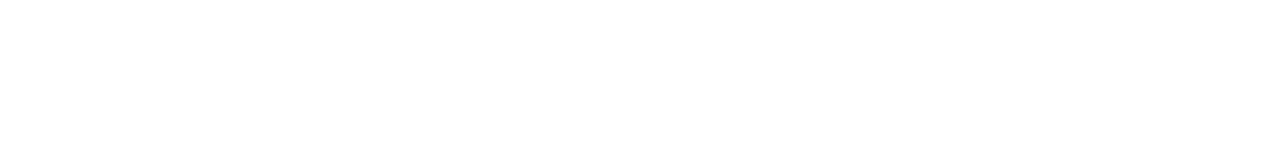
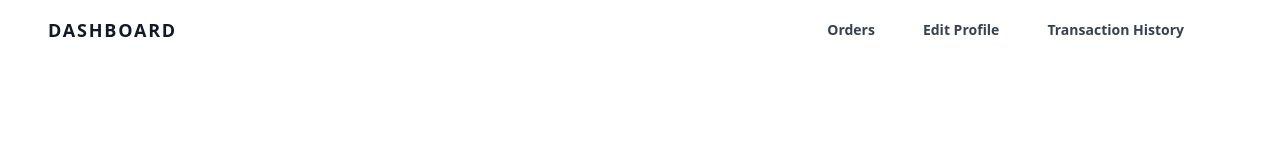
Before and after one commit to 17Akshar/HACKATHON-23, a website: page GROCERY SITE/grocery.html in a window 1280 px wide. Drawn offline with nearby package versions, Linux system fonts and the light colour scheme.

Commit message:
GROCERY SITE UPDATED

```diff
--- a/GROCERY SITE/grocery.html
+++ b/GROCERY SITE/grocery.html
@@ -1,11 +1,43 @@
+<!-- component -->
 <!DOCTYPE html>
 <html lang="en">
 <head>
-  <meta charset="UTF-8">
-  <meta http-equiv="X-UA-Compatible" content="IE=edge">
-  <meta name="viewport" content="width=device-width, initial-scale=1.0">
-  <title>GROCERY MANAGEMENT</title>
+    <meta charset="UTF-8">
+    <meta http-equiv="X-UA-Compatible" content="IE=edge">
+    <meta name="viewport" content="width=device-width, initial-scale=1.0">
+    <script src="https://cdn.tailwindcss.com"></script>
+    <title>Document</title>
 </head>
 <body>
-</body>
+<!-- component -->
+<script src="https://cdn.jsdelivr.net/gh/alpinejs/alpine@v2.x.x/dist/alpine.min.js" defer></script>
+<div class="min-h-screen">
+  <div class="antialiased bg-gray-100 dark-mode:bg-gray-900">
+  <div class="w-full text-gray-700 bg-white dark-mode:text-gray-200 dark-mode:bg-gray-800">
+    <div x-data="{ open: true }" class="flex flex-col max-w-screen-xl px-4 mx-auto md:items-center md:justify-between md:flex-row md:px-6 lg:px-8">
+      <div class="flex flex-row items-center justify-between p-4">
+        <a href="#" class="text-lg font-semibold tracking-widest text-gray-900 uppercase rounded-lg dark-mode:text-white focus:outline-none focus:shadow-outline">DASHBOARD</a>
+        <button class="rounded-lg md:hidden focus:outline-none focus:shadow-outline" @click="open = !open">
+          <svg fill="currentColor" viewBox="0 0 20 20" class="w-6 h-6">
+            <path x-show="!open" fill-rule="evenodd" d="M3 5a1 1 0 011-1h12a1 1 0 110 2H4a1 1 0 01-1-1zM3 10a1 1 0 011-1h12a1 1 0 110 2H4a1 1 0 01-1-1zM9 15a1 1 0 011-1h6a1 1 0 110 2h-6a1 1 0 01-1-1z" clip-rule="evenodd"></path>
+            <path x-show="open" fill-rule="evenodd" d="M4.293 4.293a1 1 0 011.414 0L10 8.586l4.293-4.293a1 1 0 111.414 1.414L11.414 10l4.293 4.293a1 1 0 01-1.414 1.414L10 11.414l-4.293 4.293a1 1 0 01-1.414-1.414L8.586 10 4.293 5.707a1 1 0 010-1.414z" clip-rule="evenodd"></path>
+          </svg>
+        </button>
+      </div>
+      <nav :class="{'flex': open, 'hidden': !open}" class="flex-col flex-grow hidden pb-4 md:pb-0 md:flex md:justify-end md:flex-row">
+        <a class="px-4 py-2 mt-2 text-sm font-semibold bg-transparent rounded-lg dark-mode:bg-transparent dark-mode:hover:bg-gray-600 dark-mode:focus:bg-gray-600 dark-mode:focus:text-white dark-mode:hover:text-white dark-mode:text-gray-200 md:mt-0 md:ml-4 hover:text-gray-900 focus:text-gray-900 hover:bg-gray-200 focus:bg-gray-200 focus:outline-none focus:shadow-outline" href="#">Orders</a>
+        <a class="px-4 py-2 mt-2 text-sm font-semibold bg-transparent rounded-lg dark-mode:bg-transparent dark-mode:hover:bg-gray-600 dark-mode:focus:bg-gray-600 dark-mode:focus:text-white dark-mode:hover:text-white dark-mode:text-gray-200 md:mt-0 md:ml-4 hover:text-gray-900 focus:text-gray-900 hover:bg-gray-200 focus:bg-gray-200 focus:outline-none focus:shadow-outline" href="#">Edit Profile</a>
+        <a class="px-4 py-2 mt-2 text-sm font-semibold bg-transparent rounded-lg dark-mode:bg-transparent dark-mode:hover:bg-gray-600 dark-mode:focus:bg-gray-600 dark-mode:focus:text-white dark-mode:hover:text-white dark-mode:text-gray-200 md:mt-0 md:ml-4 hover:text-gray-900 focus:text-gray-900 hover:bg-gray-200 focus:bg-gray-200 focus:outline-none focus:shadow-outline" href="#">Transaction History</a>
+        <div @click.away="open = false" class="relative" x-data="{ open: true }">
+          <button @click="open = !open" class="flex flex-row text-gray-900 bg-gray-200 items-center w-full px-4 py-2 mt-2 text-sm font-semibold text-left bg-transparent rounded-lg dark-mode:bg-transparent dark-mode:focus:text-white dark-mode:hover:text-white dark-mode:focus:bg-gray-600 dark-mode:hover:bg-gray-600 md:w-auto md:inline md:mt-0 md:ml-4 hover:text-gray-900 focus:text-gray-900 hover:bg-gray-200 focus:bg-gray-200 focus:outline-none focus:shadow-outline">
+
+            </div>
+          </div>
+        </div>
+      </nav>
+    </div>
+  </div>
+</div>
+  </div>
+    </body>
 </html>
```
